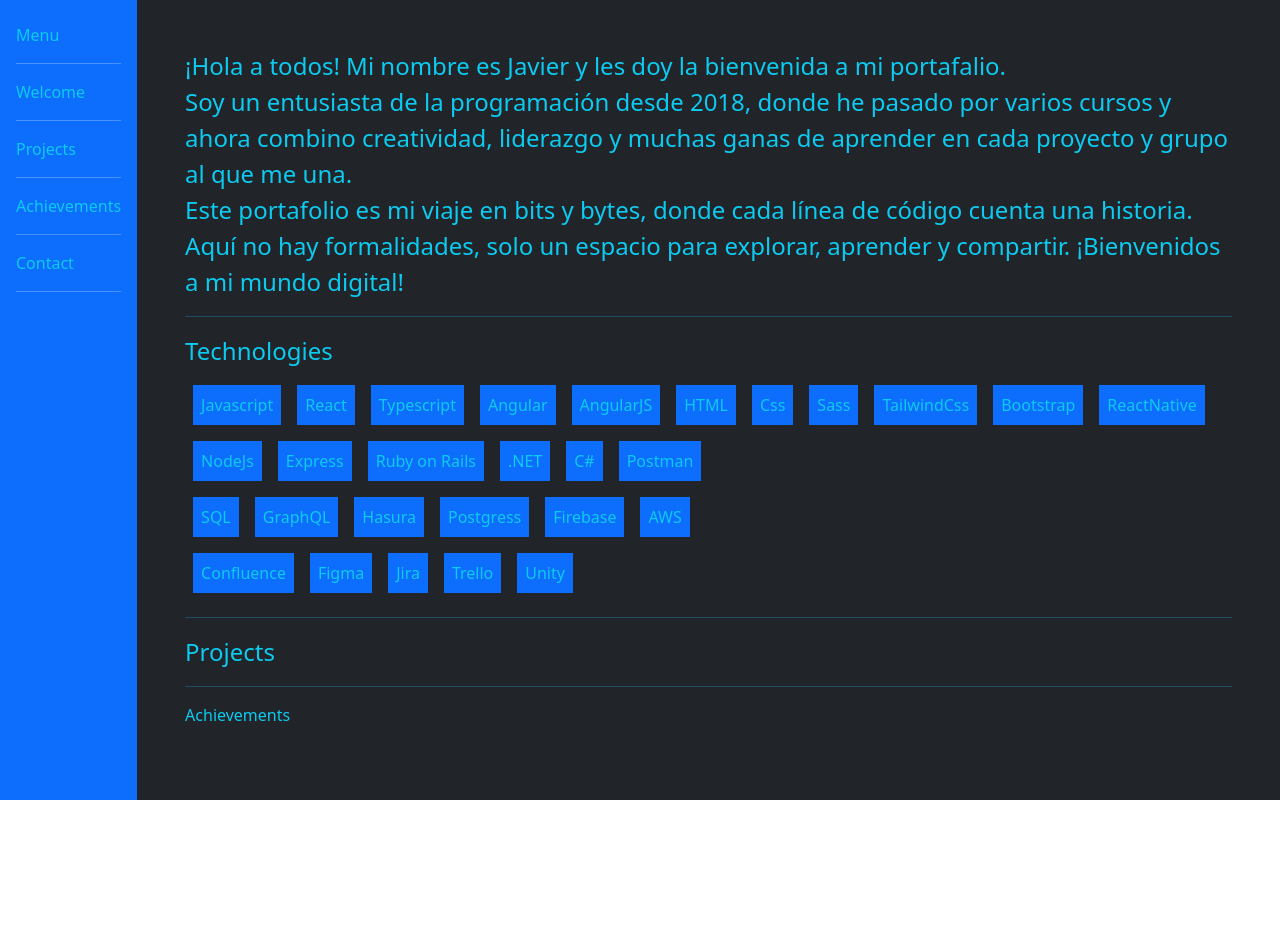
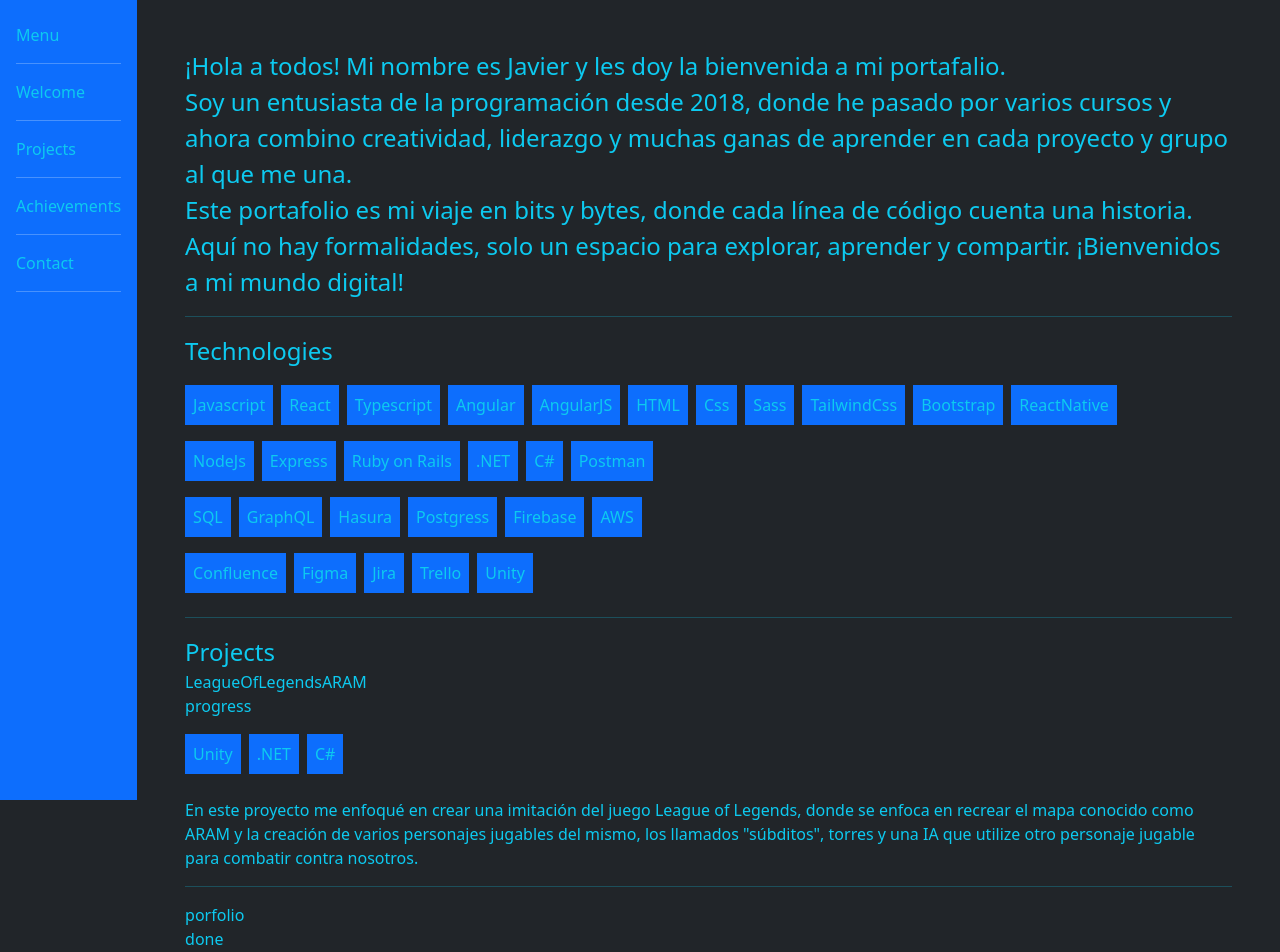
Before and after one commit to SFJavierE/portfoliojavier, a React (Create React App) app: page / in a window 1280 px wide. Shown: the top 952 px of the page. Before the commit the page ends 800 px from the top, so only its background shows below. Built offline with nearby package versions, Linux system fonts and the light colour scheme.

Commit message:
move technologies list and list projects

```diff
--- a/src/components/projects/Projects.tsx
+++ b/src/components/projects/Projects.tsx
@@ -1,4 +1,5 @@
 import { Project } from './Interface';
+import TechnologyList from '../../features/components/TechnologyList';
 
 export default function Projects () {
 
@@ -80,13 +81,29 @@ export default function Projects () {
             description: 'Este fue el primer proyecto y juego que realice en mi carrera, como dice el título, es una copia del famoso juego Pacman que muchos hemos jugado alguna vez en la vida.',
             link: 'https://github.com/Zoaxx1/PacmanGame'
         }
-    ]
+    ];
+
+    const listProjects = ({title, status, technologies, description, link} : Project) => (
+        <div>
+            <span>{title}</span>
+            <br />
+            <span>{status}</span>
+            <br />
+            <TechnologyList list={technologies}/>
+            <br />
+            <span>{description}</span>
+            <br />
+            <a href={link}>{link}</a>
+            <hr />
+        </div>
+    )
 
     return (
         <div>
             <span className="fs-4">
                 Projects
             </span>
+            {projects.map((p) => listProjects(p))}
         </div>
     )
 }
--- a/src/components/technologies/Technologies.tsx
+++ b/src/components/technologies/Technologies.tsx
@@ -1,4 +1,5 @@
 import { Technology } from '../../features/types/TypeTechnology';
+import TechnologyList from '../../features/components/TechnologyList';
 
 export default function Technologies () {
     const tFrontend : Technology[] = ['Javascript', 'React', 'Typescript', 'Angular', 'AngularJS', 'HTML', 'Css', 'Sass', 'TailwindCss', 'Bootstrap', 'ReactNative'];
@@ -6,29 +7,15 @@ export default function Technologies () {
     const tDataBase: Technology[] = ['SQL', 'GraphQL', 'Hasura', 'Postgress', 'Firebase', 'AWS'];
     const tOthers: Technology[] = ['Confluence', 'Figma', 'Jira', 'Trello', 'Unity'];
 
-    const technologiesList = (list: string[]) => (
-        <div className="d-flex mt-3">
-            {
-                list.map((t) => technology(t))
-            }
-        </div>
-    )
-
-    const technology = (t: string) => (
-        <div className="bg-primary p-2 mx-2">
-            {t}
-        </div>
-    )
-
     return(
         <div className="mb-4">
             <span className="fs-4">
                 Technologies
             </span>
-            { technologiesList(tFrontend) }
-            { technologiesList(tBackend) }
-            { technologiesList(tDataBase) }
-            { technologiesList(tOthers) }
+            <TechnologyList list={tFrontend} />
+            <TechnologyList list={tBackend} />
+            <TechnologyList list={tDataBase} />
+            <TechnologyList list={tOthers} />
         </div>
     )
 }
--- /dev/null
+++ b/src/features/components/TechnologyList.tsx
@@ -0,0 +1,17 @@
+import { Technology } from '../../features/types/TypeTechnology';
+
+interface ListTechnology {
+    list: Technology[]
+}
+
+export default function TechnologyList ({list} : ListTechnology) {
+    return (
+        <div className="d-flex mt-3">
+            {
+                list.map((t : Technology) => (<div className="bg-primary p-2 me-2">
+                        {t}
+                    </div>))
+            }
+        </div>
+    )
+}
```
